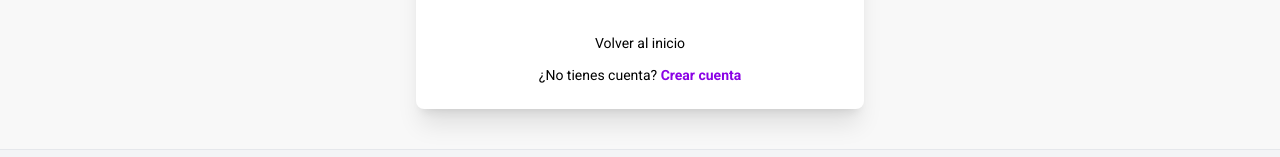
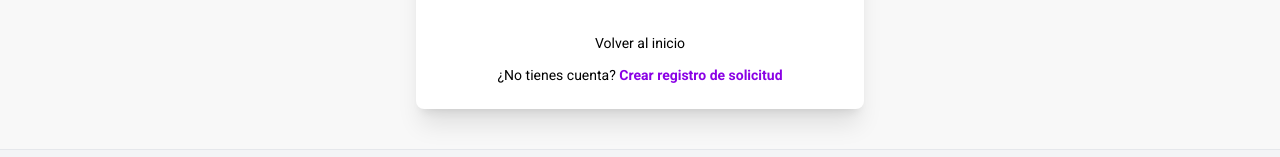
Before and after one commit to MarioMedac0005/hermandapp-front, a React (Vite) app: page /login in a window 1280 px wide. Shown: the part 496-653 px from the top of the page. Built offline with nearby package versions, Linux system fonts and the light colour scheme; no server answers.

Commit message:
Cambio en el Login de nombre

```diff
--- a/src/pages/auth/Login.jsx
+++ b/src/pages/auth/Login.jsx
@@ -27,7 +27,7 @@ export default function Login() {
                                 <p className="text-center">
                                     ¿No tienes cuenta?{" "}
                                     <Link to="/register" className="text-[#8a01e5] hover:underline font-bold transition-all">
-                                        Crear cuenta
+                                        Crear registro de solicitud
                                     </Link>
                                 </p>
                             </div>
```
